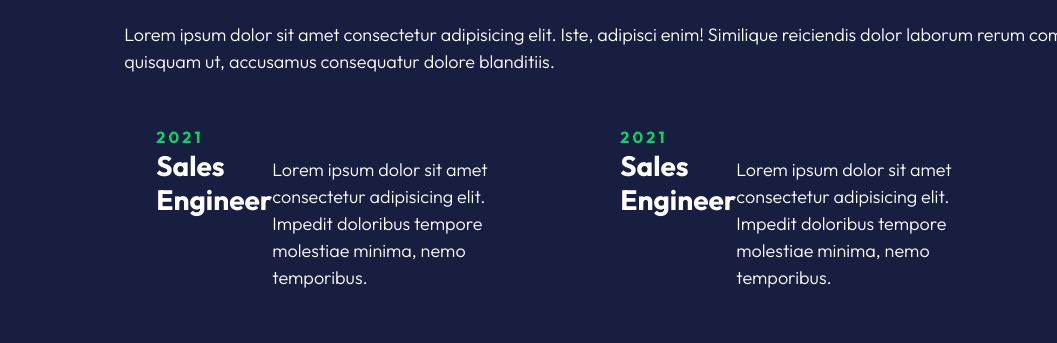
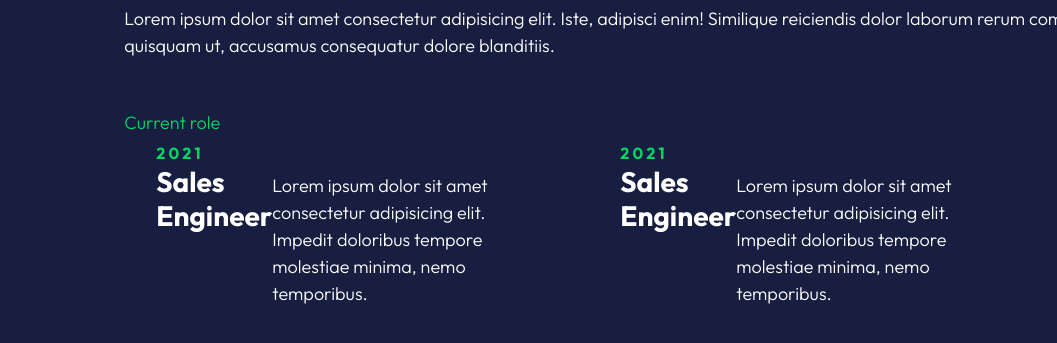
Before and after one commit to sumonaung23/simple__random-projects, a plain HTML site: page Resume/index.html in a window 1280 px wide. Shown: the part 267-610 px from the top of the page, 223-1280 px from the left. Drawn offline with Linux system fonts and the light colour scheme.

Commit message:
modified job style with pseudo element

```diff
--- a/Resume/style.css
+++ b/Resume/style.css
@@ -92,7 +92,8 @@ aside {
     gap: 1rem;
     grid-auto-flow: column;
     overflow-x: auto;
-    padding-bottom: 2rem;
+    position: relative;
+    padding-block: 2rem;
     scrollbar-color: var(--clr-accent-400) var(--clr-primary-800);
 }
 
@@ -115,10 +116,19 @@ aside {
     border-radius: 0.25rem;
     padding: 2rem;
     background-color: var(--clr-primary-800);
+    position: relative;
 }
 
 .job * {
     margin: 0;
+}
+
+.job:first-child::before {
+    content: 'Current role';
+    position: absolute;
+    color: var(--clr-accent-400);
+    top: 0rem;
+    left: 0;
 }
 
 .year {
```
